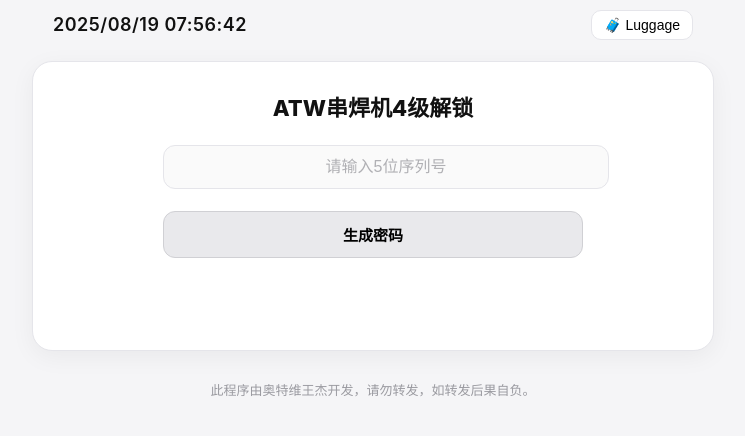
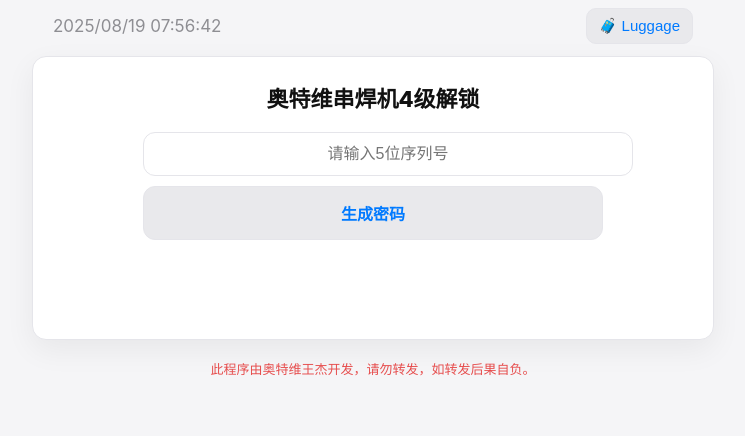
Before and after one commit to Jerry834833904/Jeri, a plain HTML site: page index.html in a window 1280 px wide. Shown: the whole page, without its empty margins (267-1012 px from the left). Drawn offline with Linux system fonts and the light colour scheme.

Commit message:
Update index.html

```diff
--- a/index.html
+++ b/index.html
@@ -14,151 +14,150 @@
       margin:0; background:var(--bg); color:var(--ink);
       font:17px/1.7 -apple-system,BlinkMacSystemFont,"Segoe UI",Roboto,"PingFang SC","Microsoft YaHei",sans-serif;
     }
-    .wrap{ min-height:100%; display:flex; flex-direction:column; align-items:center; padding: env(safe-area-inset-top) 20px 40px; }
-    .topbar{
-      width:100%; max-width:640px; display:flex; align-items:center; justify-content:space-between; margin-top:10px;
-    }
-    .datetime{ font-size:18px; font-weight:600; letter-spacing:.5px; }
-    .luggage{
-      border:1px solid var(--border); background:var(--card); border-radius:10px; padding:6px 12px; cursor:pointer; font-size:14px;
-    }
+    .wrap{min-height:100%;display:flex;flex-direction:column;align-items:center;padding:env(safe-area-inset-top) 16px 40px}
+    .topbar{width:100%;max-width:640px;display:flex;justify-content:space-between;align-items:center;margin-top:8px}
+    #luggageBtn{border:1px solid var(--border); border-radius:10px; background:var(--btnbg); padding:8px 12px; cursor:pointer; font-size:15px;color:#007aff;}
     .card{
       width:100%; max-width:640px; background:var(--card); border:1px solid var(--border);
-      border-radius:20px; margin-top:20px; padding:28px 20px 24px; text-align:center;
-      box-shadow: 0 6px 24px rgba(0,0,0,.05);
+      border-radius:14px; box-shadow:0 10px 30px rgba(0,0,0,.06); padding:24px 20px; margin-top:12px;
+      text-align:center;
     }
-    h1{ margin:0 0 18px; font-size:22px; font-weight:800; }
-    .input{ margin:14px auto 12px; width:min(420px,100%); }
+    .title{font-weight:800; font-size:22px; margin:0 0 14px}
+    .input-row{margin:14px auto 10px; width:min(460px,100%)}
     input[type="text"]{
-      width:100%; font-size:16px; padding:12px 12px; border-radius:12px;
-      border:1px solid var(--border); background:#fafafa; outline:none; text-align:center;
+      width:100%; border:1px solid var(--border); border-radius:12px; padding:12px 14px; outline:none; font-size:16px;
+      background:#fff; text-align:center;
     }
-    input::placeholder{ color:#b0b0b4; }
-    .btn{
-      width:min(420px,100%); padding:12px; margin:10px auto 0; border-radius:12px;
-      border:1px solid #d0d0d4; background:var(--btnbg); font-weight:700; cursor:pointer; font-size:15px;
+    .btn-wide{
+      width:min(460px,100%); border:1px solid var(--border); border-radius:12px; background:var(--btnbg);
+      padding:14px 16px; cursor:pointer; font-size:16px; font-weight:700; margin:8px auto 0; display:block;color:#007aff;
     }
-    .res{ margin-top:18px; font-size:24px; font-weight:700; color:var(--highlight); min-height:1.4em; }
-    .err{ color:#e64545; font-size:14px; min-height:1.2em; }
-    .footer{ max-width:640px; color:#9a9aa0; font-size:13px; text-align:center; margin-top:28px; }
+    .muted{color:var(--muted)}
+    .result{font-size:20px; font-weight:700; color:var(--highlight); min-height:1.6em; margin-top:14px}
+    .err{color:#e64d4d; min-height:1.2em; margin-top:8px}
+    .footer{max-width:720px; color:#e64d4d; font-size:13px; text-align:center; margin-top:18px}
   </style>
 </head>
 <body>
   <div class="wrap">
-    <!-- 顶部：时间 + 语言切换 -->
     <div class="topbar">
-      <div class="datetime" id="now">--/--/-- --:--:--</div>
-      <button class="luggage" id="luggageBtn">🧳 Luggage</button>
+      <div id="now" class="muted"></div>
+      <div><button id="luggageBtn">🧳 Luggage</button></div>
     </div>
 
-    <!-- 主卡片 -->
     <div class="card">
-      <h1 id="title">ATW串焊机4级解锁</h1>
-      <div class="input">
-        <input id="sn" type="text" inputmode="numeric" maxlength="5" pattern="\d{5}" placeholder="请输入5位序列号" />
+      <h1 class="title" id="title">ATW串焊机4级解锁</h1>
+
+      <div class="input-row">
+        <input id="sn" type="text" inputmode="numeric" autocomplete="off" placeholder="请输入5位序列号" />
       </div>
-      <button class="btn" id="genBtn">生成密码</button>
-      <div class="err" id="err"></div>
-      <div class="res" id="res"></div>
+
+      <button id="genBtn" class="btn-wide">生成密码</button>
+
+      <div id="err" class="err"></div>
+      <div id="res" class="result" data-raw-pwd=""></div>
     </div>
 
-    <div class="footer" id="foot">此程序由奥特维王杰开发，请勿转发，如转发后果自负。</div>
+    <div id="foot" class="footer">此程序由奥特维王杰开发，请勿转发，如转发后果自负。</div>
   </div>
 
   <script>
-    // ===  Cloudflare Workers 地址 ===
-    const API_BASE = 'https://atwjerry.834833904.workers.dev';
-    // 如果你的接口路径是 /pw，请把下面这行改为 '/pw'；否则留空字符串
-    const API_PATH = ''; // 或者 '/pw'
+    // ====== 后端域名 ======
+    const API_BASE = "https://atwjerry.834833904.workers.dev";
 
-    // ===== 多语言文本（🧳切换）=====
+    // ====== 多语言文案（界面按截图固定文案；仍可切换） ======
     const i18n = {
       zh: {
-        title: "ATW串焊机4级解锁",
+        title: "奥特维串焊机4级解锁",
         placeholder: "请输入5位序列号",
         gen: "生成密码",
         resultPrefix: "密码是：",
-        errNaN: "请输入 5 位纯数字序列号。",
-        errSvc: "服务暂时不可用，请稍后再试。",
-        footer: "此程序由奥特维王杰开发，请勿转发，如转发后果自负。",
-        luggage: "🧳 Luggage"
+        errNaN: "序列号必须是5位数字",
+        errRange: "序列号范围为 00000 - 99999",
+        luggage: "🧳 Luggage",
+        footer: "此程序由奥特维王杰开发，请勿转发，如转发后果自负。"
       },
       en: {
-        title: "ATW Tab Welding L4 Unlock",
+        title: "ATW Stringer L4 Unlock",
         placeholder: "Enter 5-digit serial number",
         gen: "Generate Password",
         resultPrefix: "Password: ",
-        errNaN: "Please enter a 5-digit numeric serial.",
-        errSvc: "Service unavailable. Please try again later.",
-        footer: "Developed by ATW Jerry. Do not redistribute; you assume all risks.",
-        luggage: "🧳 Luggage"
+        errNaN: "Serial number must be exactly 5 digits",
+        errRange: "Valid range: 00000 - 99999",
+        luggage: "🧳 Luggage",
+        footer: "Developed by ATW Jerry. Do not forward; you assume all consequences."
       }
     };
-    let lang = 'zh';
+    let lang = "zh";
 
-    function applyI18n(){
+    function applyI18n() {
       const t = i18n[lang];
-      document.getElementById('title').textContent = t.title;
-      document.getElementById('sn').placeholder = t.placeholder;
-      document.getElementById('genBtn').textContent = t.gen;
-      document.getElementById('foot').textContent = t.footer;
-      document.getElementById('luggageBtn').textContent = t.luggage;
-      const resEl = document.getElementById('res');
-      if (resEl.dataset.pwd) resEl.textContent = t.resultPrefix + resEl.dataset.pwd;
+      title.textContent = t.title;
+      sn.placeholder = t.placeholder;
+      genBtn.textContent = t.gen;
+      foot.textContent = t.footer;
+      luggageBtn.textContent = t.luggage;
+      if (res.dataset.rawPwd) res.textContent = t.resultPrefix + res.dataset.rawPwd;
       document.documentElement.lang = (lang === 'zh' ? 'zh-CN' : 'en');
     }
 
-    // ===== 顶部时间（本地时间）=====
+    // ===== 顶部显示本地日期+时间（与截图格式一致） =====
     const nowEl = document.getElementById('now');
     function pad(n){ return String(n).padStart(2,'0'); }
-    function tick() {
+    function tickLocal() {
       const d = new Date();
-      nowEl.textContent = `${d.getFullYear()}/${pad(d.getMonth()+1)}/${pad(d.getDate())} ${pad(d.getHours())}:${pad(d.getMinutes())}:${pad(d.getSeconds())}`;
+      nowEl.textContent =
+        `${d.getFullYear()}/${pad(d.getMonth()+1)}/${pad(d.getDate())} `
+        + `${pad(d.getHours())}:${pad(d.getMinutes())}:${pad(d.getSeconds())}`;
     }
-    setInterval(tick, 1000); tick();
+    setInterval(tickLocal, 1000); tickLocal();
 
-    // ===== 交互 =====
-    const snEl = document.getElementById('sn');
-    const resEl = document.getElementById('res');
-    const errEl = document.getElementById('err');
-
-    // 仅允许数字 & 最多5位
-    snEl.addEventListener('input', e => {
-      e.target.value = e.target.value.replace(/\D/g,'').slice(0,5);
-    });
-    snEl.addEventListener('keydown', e => { if (e.key === 'Enter') compute(); });
-
-    document.getElementById('genBtn').addEventListener('click', compute);
-    document.getElementById('luggageBtn').addEventListener('click', () => {
-      lang = (lang === 'zh' ? 'en' : 'zh'); applyI18n();
-    });
-
+    // ===== 与后端对接保持不变：POST /api/calc =====
     async function compute(){
+      err.textContent = '';
       const t = i18n[lang];
-      const raw = (snEl.value || '').trim();
-      errEl.textContent = ''; resEl.textContent = ''; resEl.dataset.pwd = '';
+      const raw = (sn.value || '').trim();
 
       if (!/^\d{5}$/.test(raw)){
-        errEl.textContent = t.errNaN; return;
+        err.textContent = t.errNaN;
+        res.textContent = '';
+        res.dataset.rawPwd = '';
+        return;
       }
 
-      try{
-        const base = API_BASE.replace(/\/+$/,''); // 去尾斜杠
-        const path = API_PATH ? '/' + API_PATH.replace(/^\/+/,'') : '';
-        const url  = `${base}${path}?sn=${raw}`;
-        const r = await fetch(url, { cache:'no-store' });
+      const n = Number(raw);
+      if (n < 0 || n > 99999){
+        err.textContent = t.errRange;
+        res.textContent = '';
+        res.dataset.rawPwd = '';
+        return;
+      }
+
+      try {
+        const clientEpochMs = Date.now();
+        const tzOffsetMin = new Date().getTimezoneOffset();
+        const r = await fetch(`${API_BASE}/api/calc`, {
+          method: "POST",
+          headers: { "content-type": "application/json" },
+          body: JSON.stringify({ sn: raw, clientEpochMs, tzOffsetMin })
+        });
         const data = await r.json();
-        if (!r.ok || !data.pwd) throw new Error(data.error || 'bad');
-
-        resEl.dataset.pwd = data.pwd;
-        resEl.textContent = t.resultPrefix + data.pwd;
-      }catch(e){
-        errEl.textContent = t.errSvc;
-        console.error(e);
+        if (!r.ok) throw new Error(data?.error || ("HTTP " + r.status));
+        res.dataset.rawPwd = data.pwd;
+        res.textContent = t.resultPrefix + data.pwd;
+      } catch (e) {
+        err.textContent = (lang === 'zh' ? "请求失败：" : "Request failed: ") + (e?.message || e);
+        res.dataset.rawPwd = '';
+        res.textContent = '';
       }
     }
 
-    // 初始化语言
+    // 事件绑定（与原交互一致）
+    genBtn.addEventListener('click', compute);
+    sn.addEventListener('keydown', e => { if (e.key === 'Enter') compute(); });
+    sn.addEventListener('input', e => { e.target.value = e.target.value.replace(/\D/g, '').slice(0,5); });
+    luggageBtn.addEventListener('click', () => { lang = (lang === 'zh' ? 'en' : 'zh'); applyI18n(); });
+
     applyI18n();
   </script>
 </body>
```
